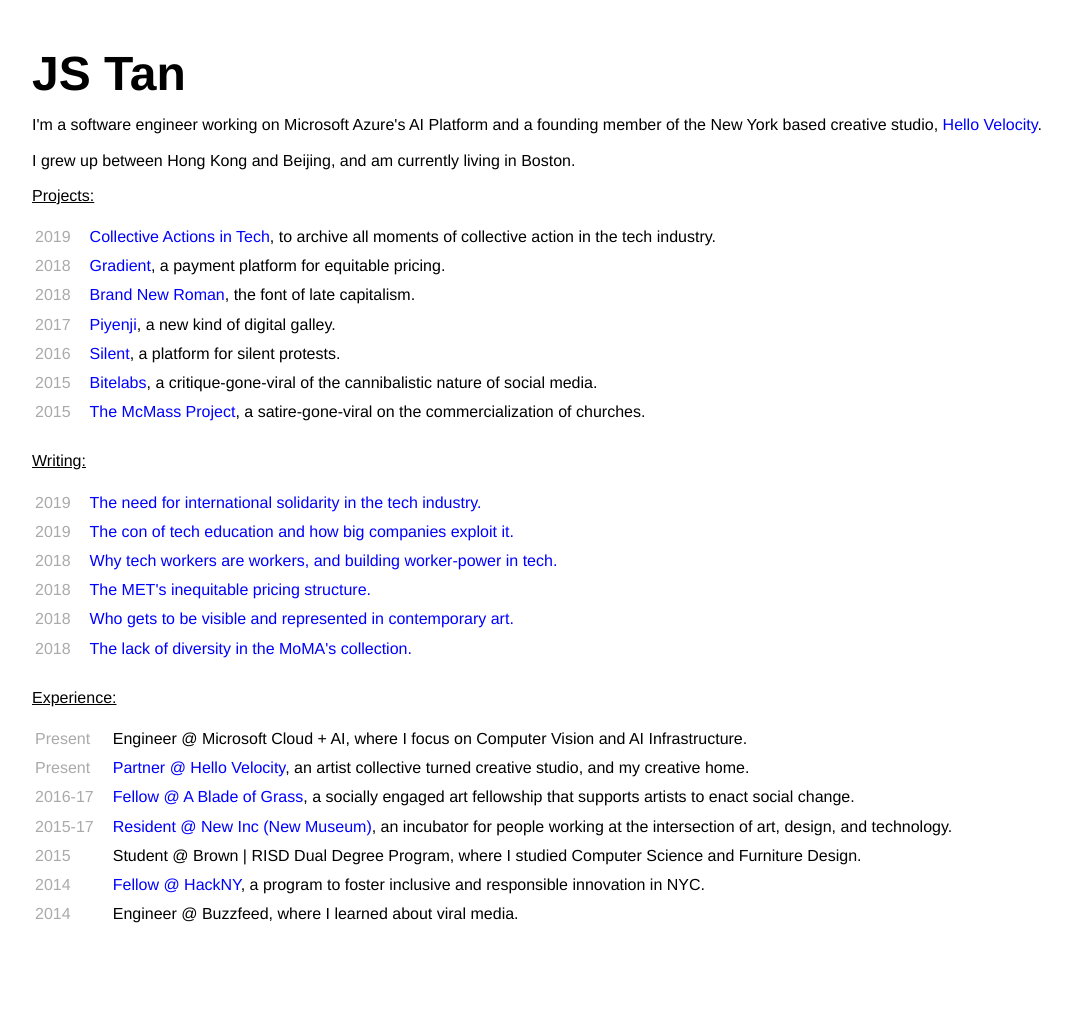
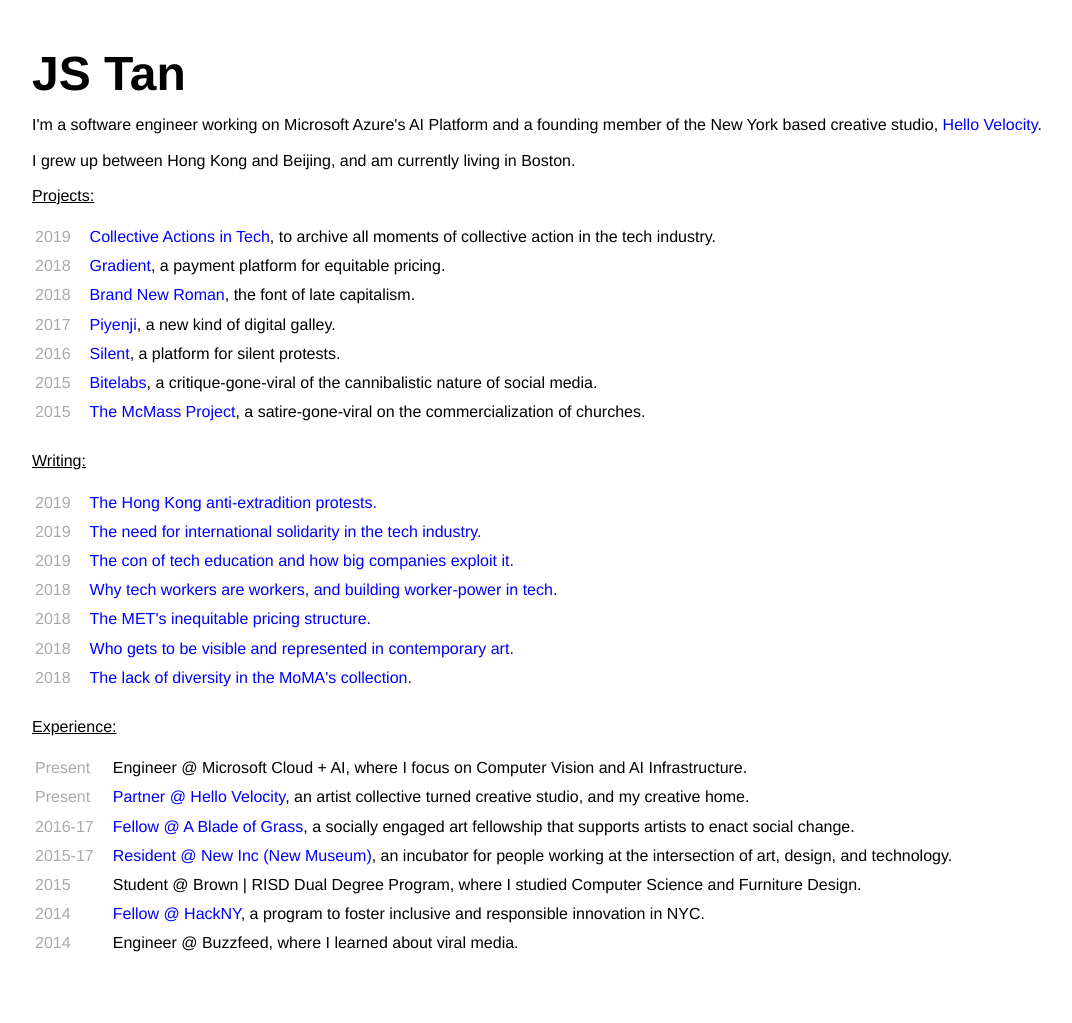
Before and after one commit to organizejs/organizejs.github.io, a Jekyll site: the page built from index.html, in a window 1280 px wide. Shown: the whole page, without its empty margins (32-1104 px from the left). Built offline with Jekyll 4.4.1, drawn with Linux system fonts in a browser that asks for light colours; before the commit the page ends 993 px from its top, so only the background shows below that.

Commit message:
Update index.html

```diff
--- a/index.html
+++ b/index.html
@@ -58,6 +58,14 @@
 
   <p><span class="section-title">Writing:</span></p>
   <table>
+    <tr>
+      <td class="date">2019</td>
+      <td class="item">
+        <a href="https://jacobinmag.com/2019/06/hong-kong-china-protests-extradition-bill" target="_blank">
+          The Hong Kong anti-extradition protests.
+        </a>
+      </td>
+    </tr>
     <tr>
       <td class="date">2019</td>
       <td class="item">
```
